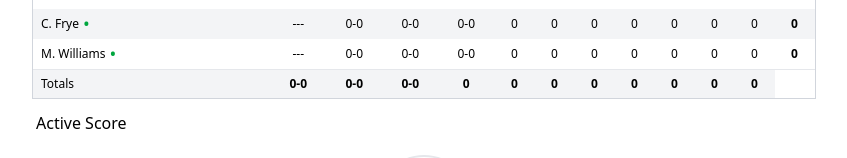
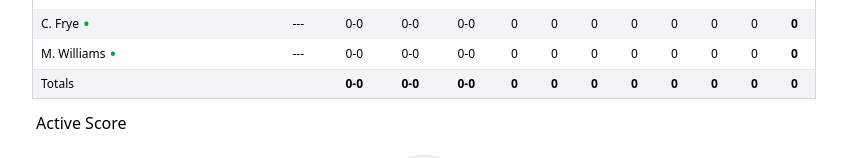
Before and after one commit to ober9k/bball-live, an Angular app: page / in a window 1280 px wide. Shown: the part 456-614 px from the top of the page, without its empty margins (216-1063 px from the left). Built offline with nearby package versions, Linux system fonts and the light colour scheme.

Commit message:
Fixed box score cell alignment for totals

```diff
--- a/src/app/components/box-score-table/box-score-table.html
+++ b/src/app/components/box-score-table/box-score-table.html
@@ -88,6 +88,7 @@
       <th class="w-auto px-2 py-1.5 text-left text-xs">
         <strong class="font-medium">Totals</strong>
       </th>
+      <th class="w-10 px-1 py-1.5 text-xs text-center">&nbsp;</th>
       <th class="w-14 px-1 py-1.5 text-xs text-center">
         {{ playerStatsTotals().fieldGoalMade_2 }}-{{ playerStatsTotals().fieldGoalAttempted_2 }}
       </th>
```
